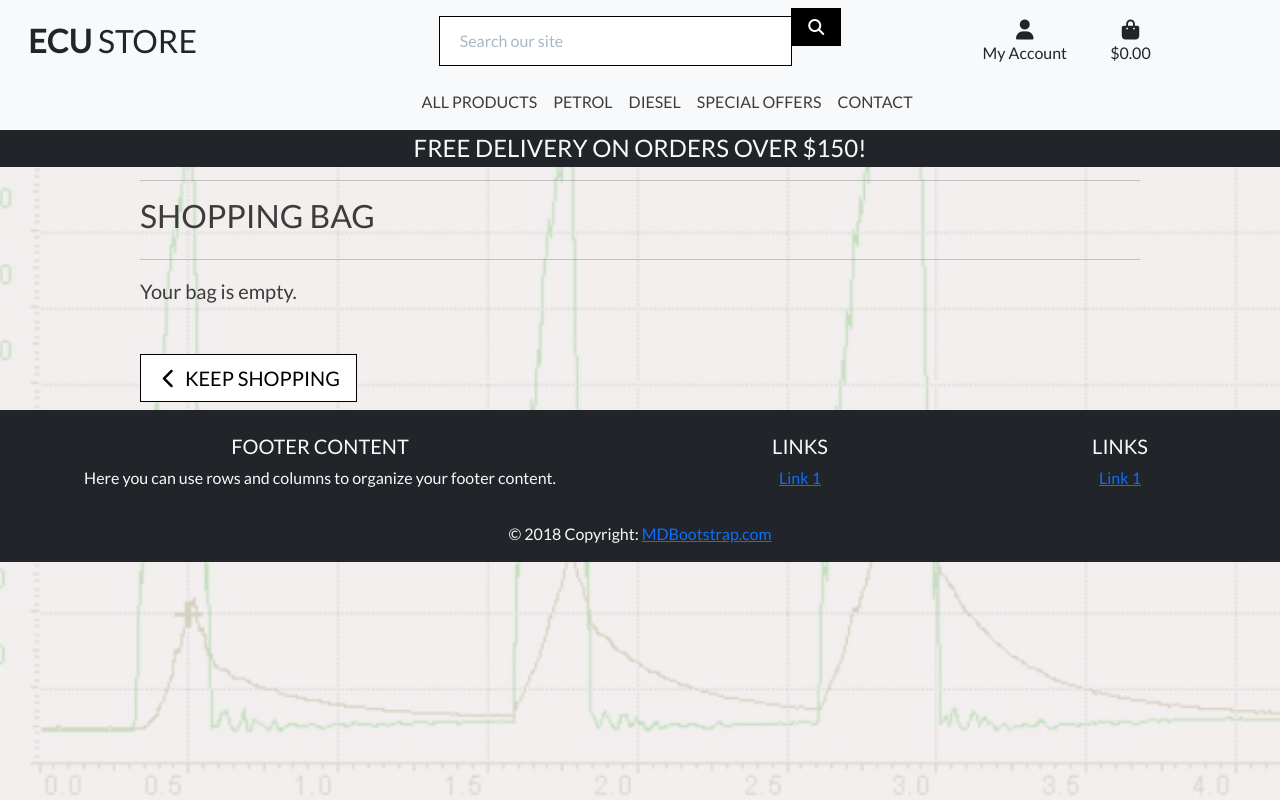
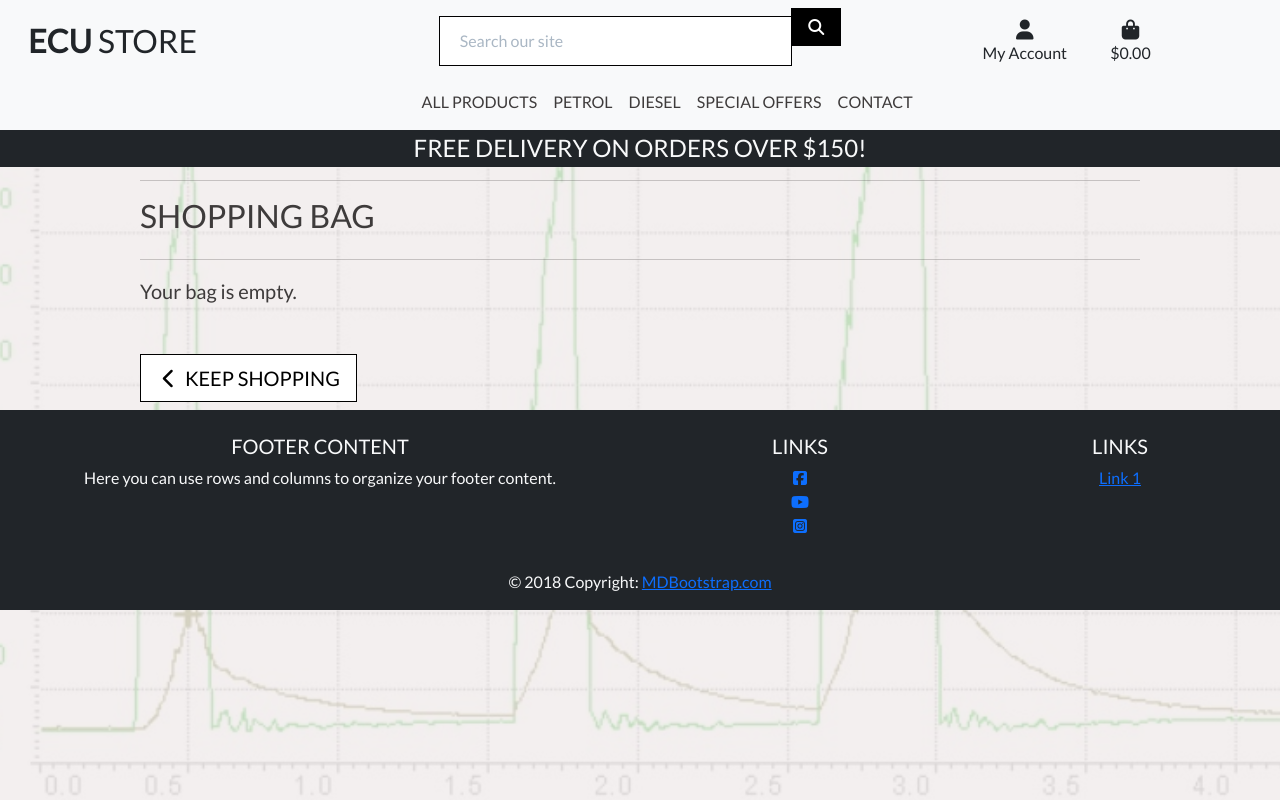
Before and after one commit to Code-Institute-Submissions/M-E-C-20-ECU-store_OctResub, a Django app: page /bag/ in a window 1280 px wide. Run offline with Django 3.2, Linux system fonts and the light colour scheme; some libraries are stand-ins or nearby versions.

Commit message:
Add social media links to footer

```diff
--- a/templates/base.html
+++ b/templates/base.html
@@ -177,7 +177,25 @@
 
             <ul class="list-unstyled">
               <li>
-                <a href="#!">Link 1</a>
+                <a href="https://www.facebook.com/" target="_blank" rel="noreferrer noopener">
+                  <span class="sr-only">Opens in new window</span>
+                  <i class="fab fa-facebook-square" aria-hidden="true"></i>
+                  <span class="sr-only">Facebook</span>
+                </a>
+              </li>
+              <li>
+                <a href="https://www.youtube.com/" target="_blank" rel="noreferrer noopener">
+                  <span class="sr-only">Opens in new window</span>
+                  <i class="fab fa-youtube" aria-hidden="true"></i>
+                  <span class="sr-only">Youtube</span>
+                </a>
+              </li>
+              <li>
+                <a href="https://www.instagram.com/" target="_blank" rel="noreferrer noopener">
+                  <span class="sr-only">Opens in new window</span>
+                  <i class="fab fa-instagram-square" aria-hidden="true"></i>
+                  <span class="sr-only">Instagram</span>
+                </a>
               </li>
             </ul>
 
```
